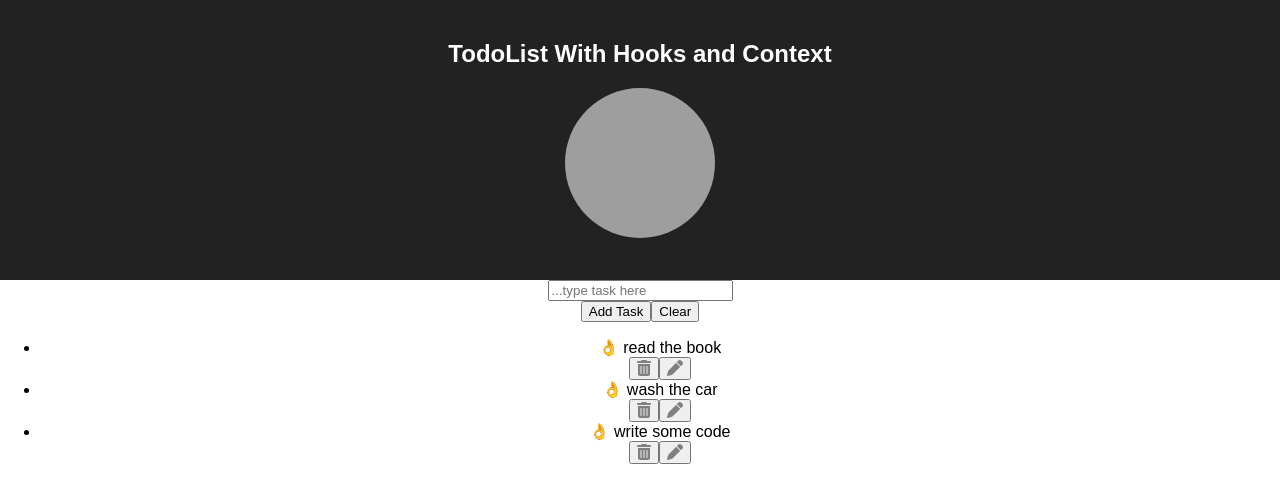
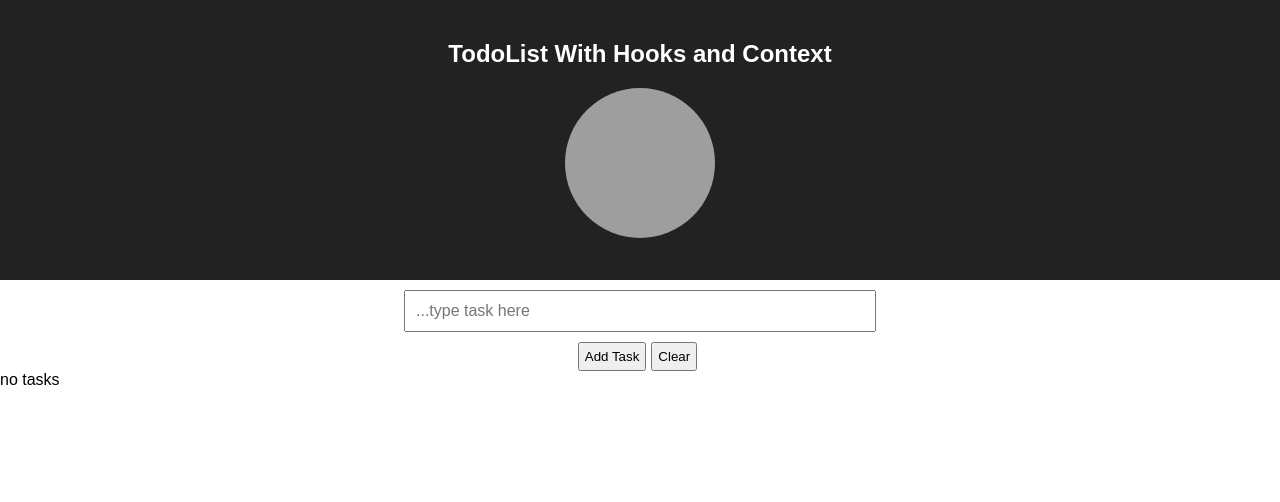
Before and after one commit to macandrew6/todo-list-w-hooks-n-context, a React (Create React App) app: page / in a window 1280 px wide. Shown: the top 502 px of the page. Built offline with nearby package versions, Linux system fonts and the light colour scheme; grey boxes are pictures that could not be loaded.

Commit message:
minor styling changes

```diff
--- a/src/App.css
+++ b/src/App.css
@@ -31,7 +31,50 @@ body {
   }
 }
 
+button {
+  margin-right: 5px;
+  padding: 5px;
+}
+
+button:hover {
+  background-color: bisque;
+}
+
 button i {
   font-size: 16px;
   color: grey;
 }
+
+/* taskform */
+.task-form-container {
+  display: flex;
+  justify-content: center;
+}
+
+.task-form {
+  width: 70%;
+}
+
+.task-form input {
+  width: 50%;
+  padding: 10px;
+  margin: 10px;
+  font-size: medium;
+}
+
+/* tasklist */
+.task-list-container {
+  display: flex;
+}
+.task-list {
+  width: 70%;
+  padding: 0;
+  margin: 0 auto;
+}
+
+/* tasklist item */
+.task-list-item {
+  display: flex;
+  margin: 10px;
+  justify-content: space-between;
+}
--- a/src/components/TaskForm.js
+++ b/src/components/TaskForm.js
@@ -30,7 +30,8 @@ const TaskForm = () => {
   }, [editItem]);
 
   return (
-    <form onSubmit={handleSubmit}>
+    <div className="task-form-container">
+      <form className="task-form" onSubmit={handleSubmit}>
         <input
           onChange={handleChange}
           placeholder="...type task here"
@@ -38,11 +39,12 @@ const TaskForm = () => {
           type="text"
           required
         />
-      <div className="form-button-container">
+        <div className="task-form-button-container">
           <button type="submit">{editItem ? "Edit Task" : "Add Task"}</button>
           <button onClick={clearTasks}>Clear</button>
         </div>
       </form>
+    </div>
   );
 };
 
--- a/src/components/TaskList.js
+++ b/src/components/TaskList.js
@@ -5,9 +5,9 @@ import TaskListItem from "./TaskListItem";
 const TaskList = () => {
   const { tasks } = useContext(TaskListContext);
   return (
-    <div>
+    <div className="task-list-container">
       {tasks.length ? (
-        <ul>
+        <ul className="task-list">
           {tasks.map(task => {
             return <TaskListItem task={task} key={task.id} />;
           })}
--- a/src/components/TaskListItem.js
+++ b/src/components/TaskListItem.js
@@ -4,8 +4,8 @@ import { TaskListContext } from "../context/TaskListContext";
 const TaskListItem = ({ task }) => {
   const { removeTask, findTask } = useContext(TaskListContext);
   return (
-    <li>
-      <span>👌 {task.title}</span>
+    <li className="task-list-item">
+      <span>{task.title}</span>
       <div>
         <button onClick={() => removeTask(task.id)}>
           <i className="fas fa-trash-alt"></i>
--- a/src/context/TaskListContext.js
+++ b/src/context/TaskListContext.js
@@ -1,16 +1,17 @@
-import React, { createContext, useState } from "react";
+import React, { createContext, useState, useEffect } from "react";
 import { v4 as uuidv4 } from "uuid";
 
 export const TaskListContext = createContext();
 
 const TaskListContextProvider = props => {
-  const [tasks, setTasks] = useState([
-    { title: "read the book", id: 1 },
-    { title: "wash the car", id: 2 },
-    { title: "write some code", id: 3 }
-  ]);
+  const initialState = JSON.parse(localStorage.getItem("tasks")) || [];
 
+  const [tasks, setTasks] = useState(initialState);
   const [editItem, setEditItem] = useState(null);
+
+  useEffect(() => {
+    localStorage.setItem("tasks", JSON.stringify(tasks));
+  }, [tasks]);
 
   //add task
   const addTask = title => {
```
Lines whose indentation alone changed are shown as unchanged.
